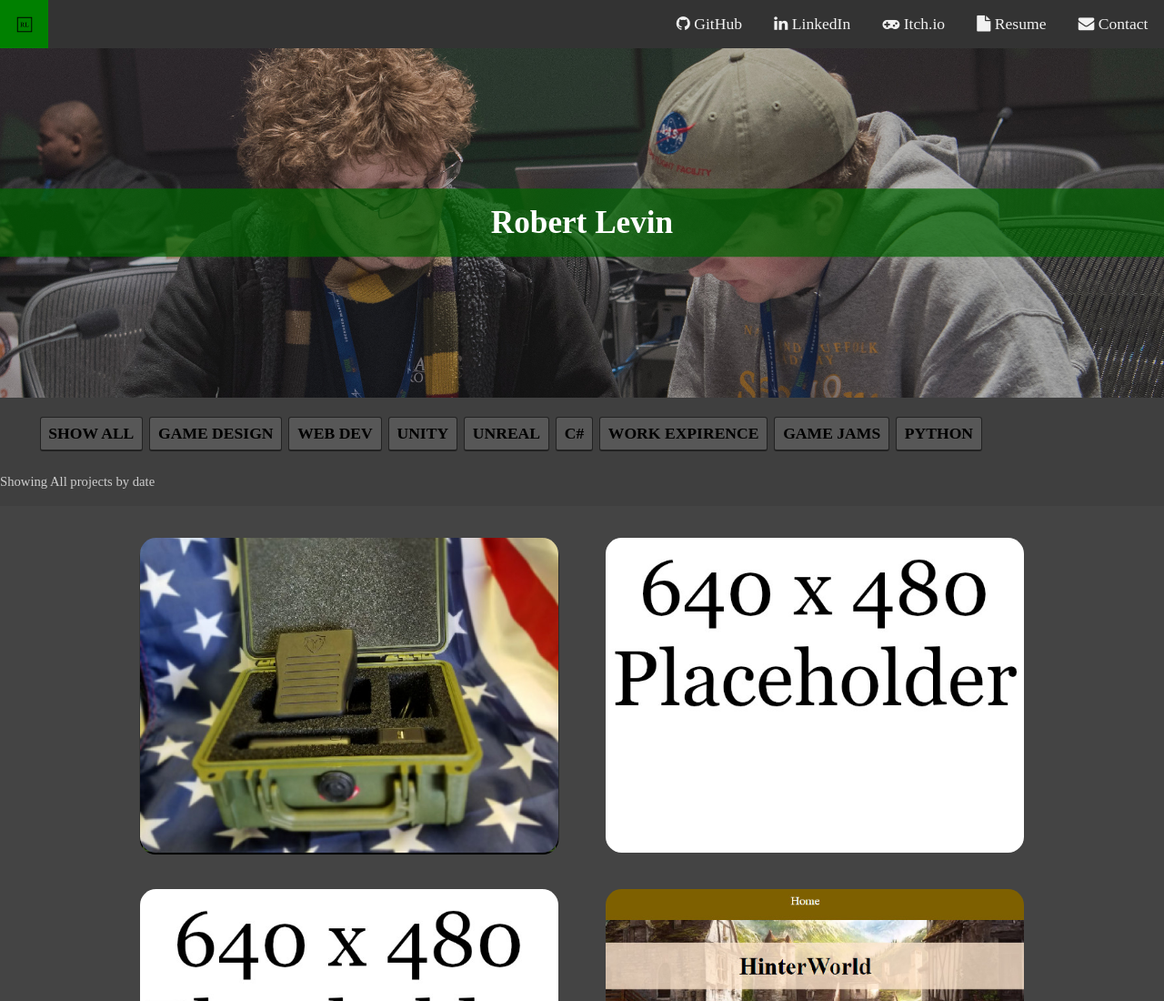
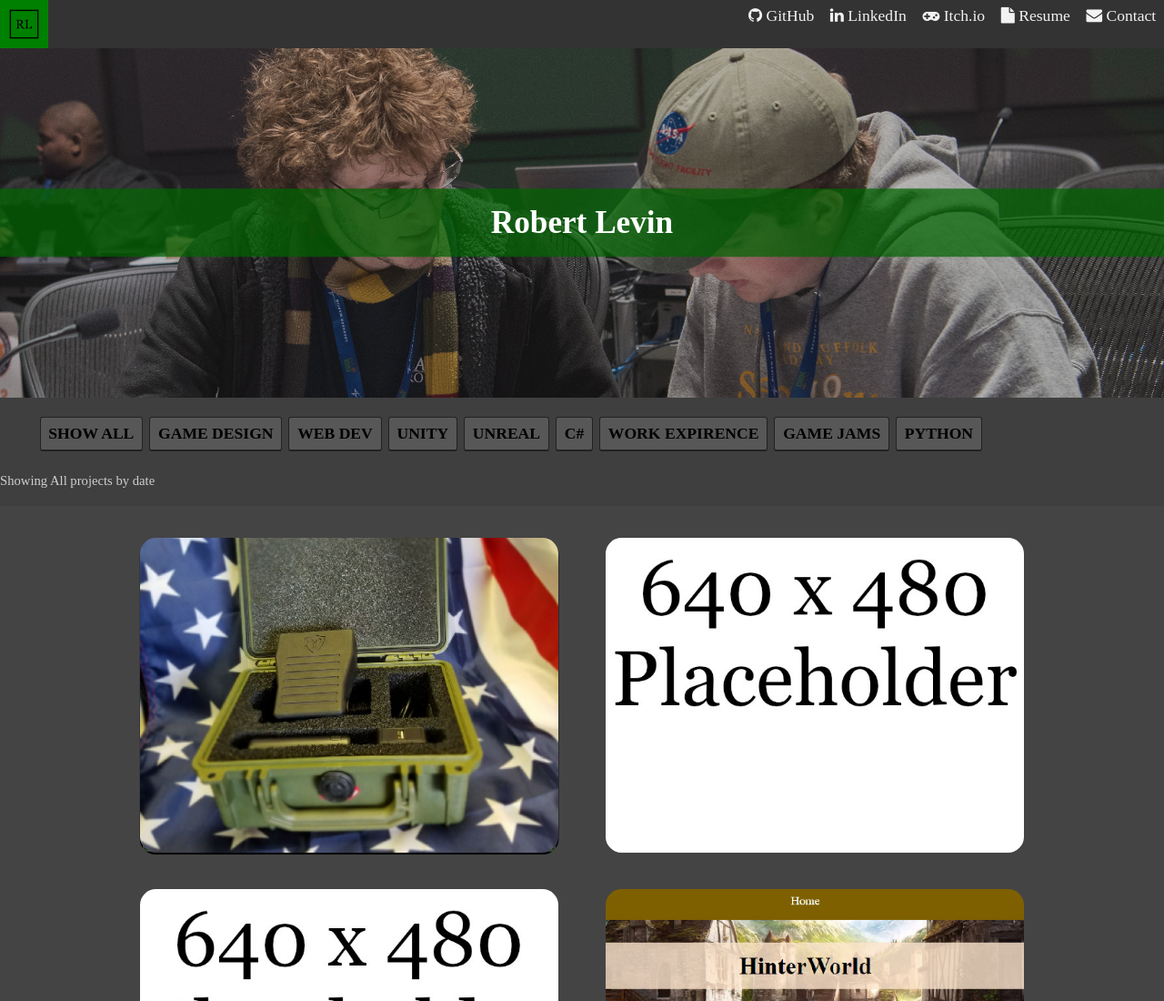
Before and after one commit to Zytion/Portfolio-Website, a plain HTML site: page HTML/index.html in a window 1280 px wide. Shown: the top 1100 px of the page at 91% size. Drawn offline with Linux system fonts and the light colour scheme.

Commit message:
fixing topnav

```diff
--- a/CSS/style.css
+++ b/CSS/style.css
@@ -30,7 +30,7 @@ figure, figure > img {
     display: flex;
     color: #f2f2f2;
     text-align: center;
-    padding: 1em;
+    padding: 0.5em;
     text-decoration: none;
   }
 
@@ -57,7 +57,7 @@ figure, figure > img {
   }
 
 .topnav img {
-  height: 1.12rem;
+  height: 2em;
 }
 main > * {
     width: 100%;
```
